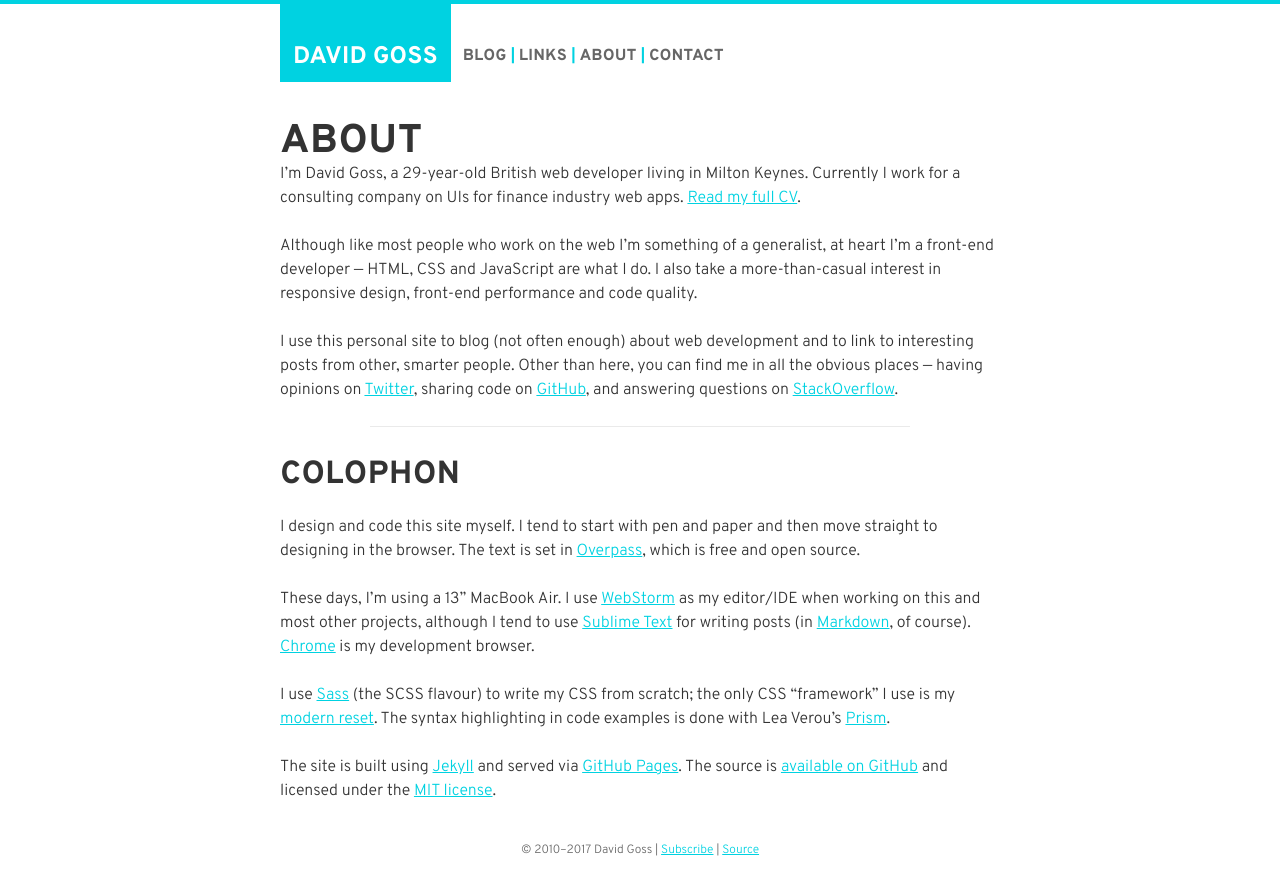
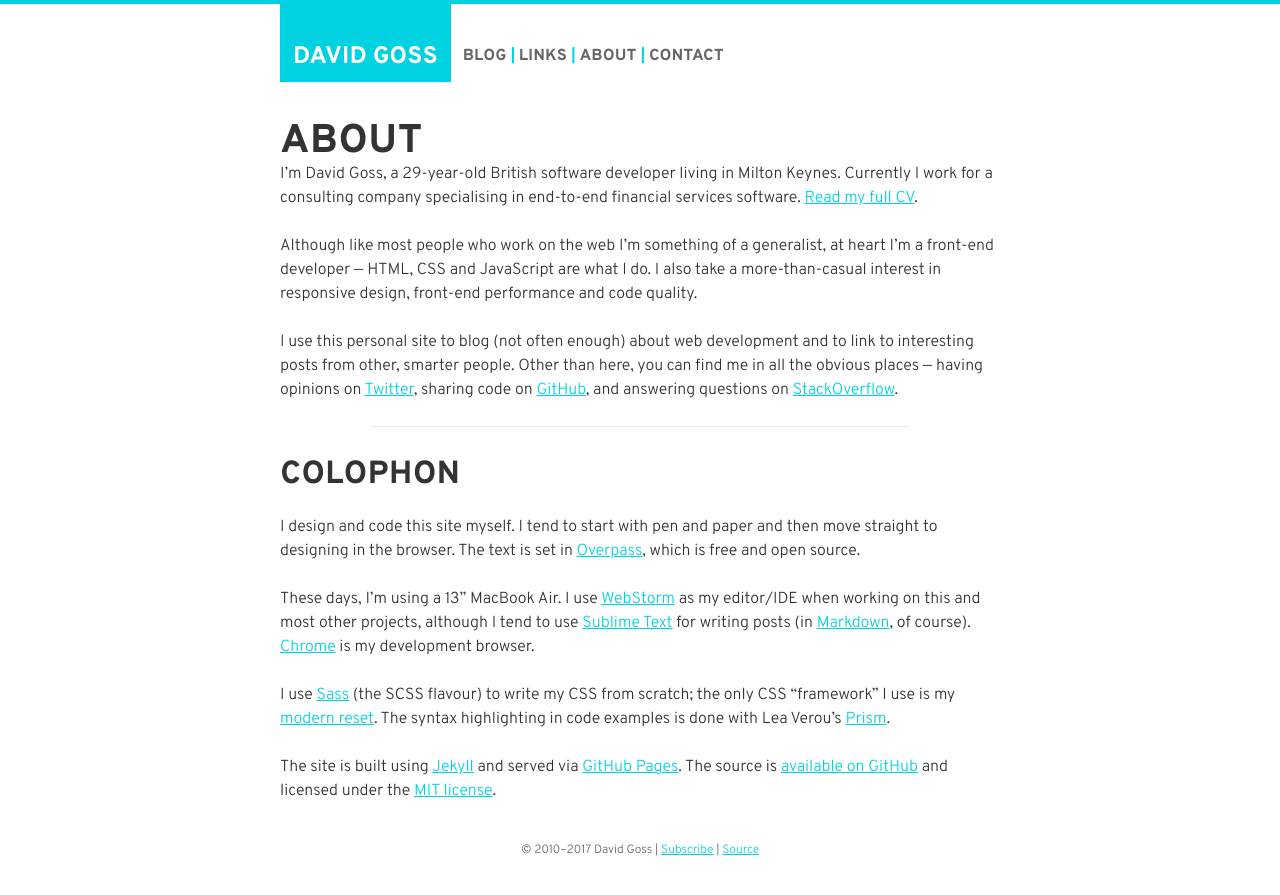
Before and after one commit to davidjgoss/davidjgoss.co, a Jekyll site: the page built from about.md, in a window 1280 px wide. Shown: the top 895 px of the page. Built offline with Jekyll 4.4.1, drawn with Linux system fonts in a browser that asks for light colours.

Commit message:
Calling myself a Software Developer nowadays

```diff
--- a/about.md
+++ b/about.md
@@ -4,7 +4,7 @@ title: About
 permalink: /about/
 ---
 
-I'm David Goss, a 29-year-old British web developer living in Milton Keynes. Currently I work for a consulting company on UIs for finance industry web apps. [Read my full CV](/cv/).
+I'm David Goss, a 29-year-old British software developer living in Milton Keynes. Currently I work for a consulting company specialising in end-to-end financial services software. [Read my full CV](/cv/).
 
 Although like most people who work on the web I'm something of a generalist, at heart I'm a front-end developer --- HTML, CSS and JavaScript are what I do. I also take a more-than-casual interest in responsive design, front-end performance and code quality.
 
--- a/cv.html
+++ b/cv.html
@@ -6,7 +6,7 @@ permalink: /cv/
 <section class="cv-section cv-card h-card" itemscope itemtype="http://schema.org/Person">
     <header class="cv-card__header">
         <h1 class="cv-card__name p-name" itemprop="name">David Goss</h1>
-        <h2 class="cv-card__title p-job-title" itemprop="jobTitle"><span>Front-End Developer</span></h2>
+        <h2 class="cv-card__title p-job-title" itemprop="jobTitle"><span>Software Developer</span></h2>
     </header>
     <dl class="cv-card__contact">
         <dt>Email</dt>
```
Also changed, not shown: index.md (+1 -1 lines).
